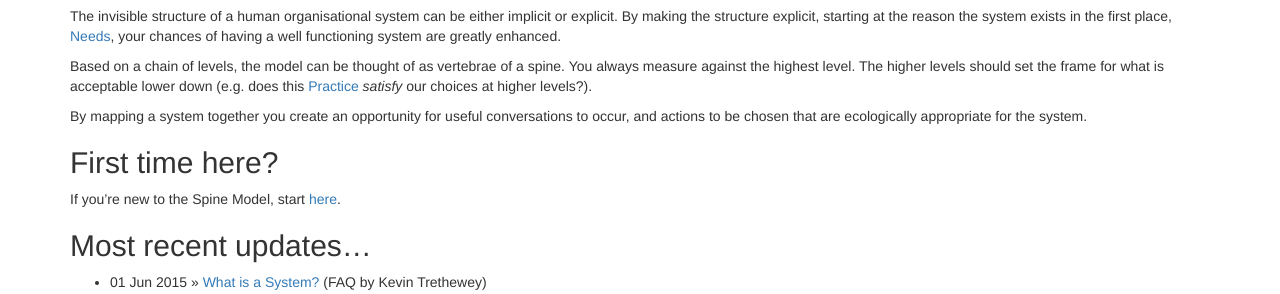
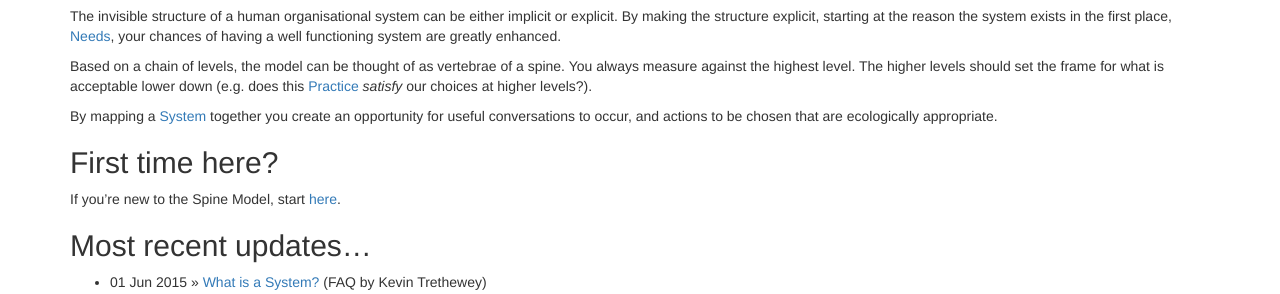
Before and after one commit to SpineModel/spinemodel.github.io, a Jekyll site: the page built from index.md, in a window 1280 px wide. Shown: the part 366-660 px from the top of the page. Built offline with Jekyll 4.4.1, drawn with Linux system fonts in a browser that asks for light colours; nearby versions of some CDN libraries; library files that are not in the unit come from our copies.

Commit message:
Added hyperlink to system page

```diff
--- a/index.md
+++ b/index.md
@@ -10,7 +10,7 @@ The invisible structure of a human organisational system can be either implicit
 
 Based on a chain of levels, the model can be thought of as vertebrae of a spine. You always measure against the highest level. The higher levels should set the frame for what is acceptable lower down (e.g. does this [Practice](/Practices.html) *satisfy* our choices at higher levels?).
 
-By mapping a system together you create an opportunity for useful conversations to occur, and actions to be chosen that are ecologically appropriate for the system.
+By mapping a [System](/FAQ/WhatIsASystem) together you create an opportunity for useful conversations to occur, and actions to be chosen that are ecologically appropriate.
 
 ## First time here?
 If you're new to the Spine Model, start [here](/explanation/introduction).
```
